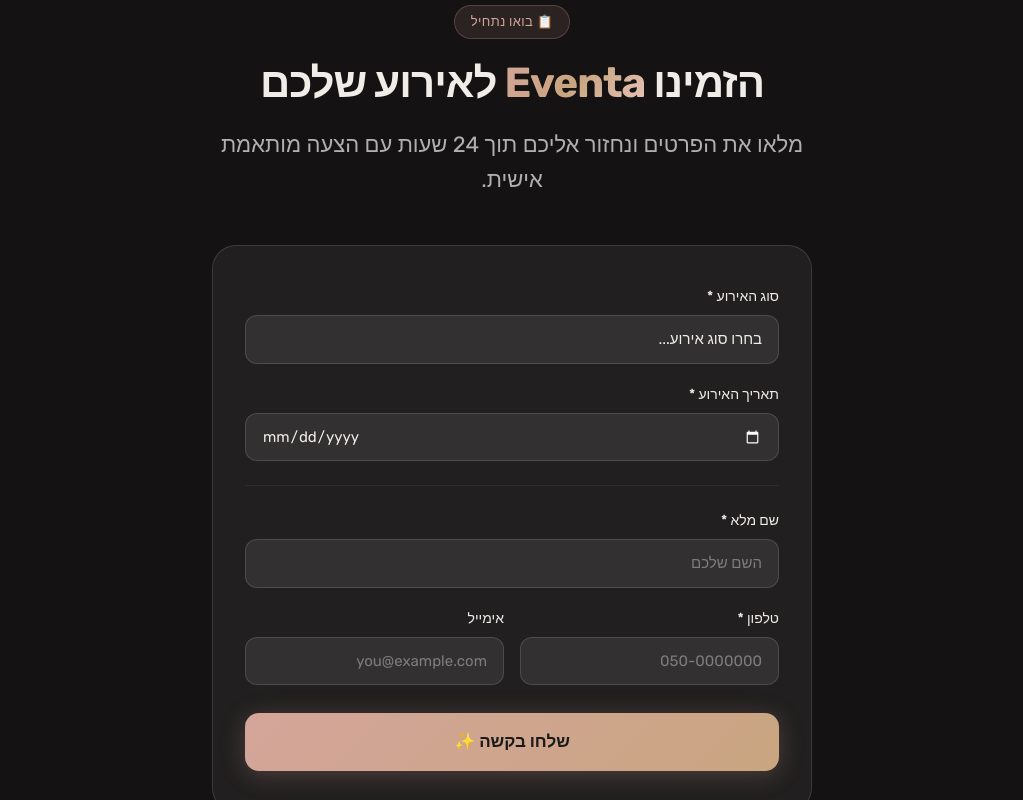
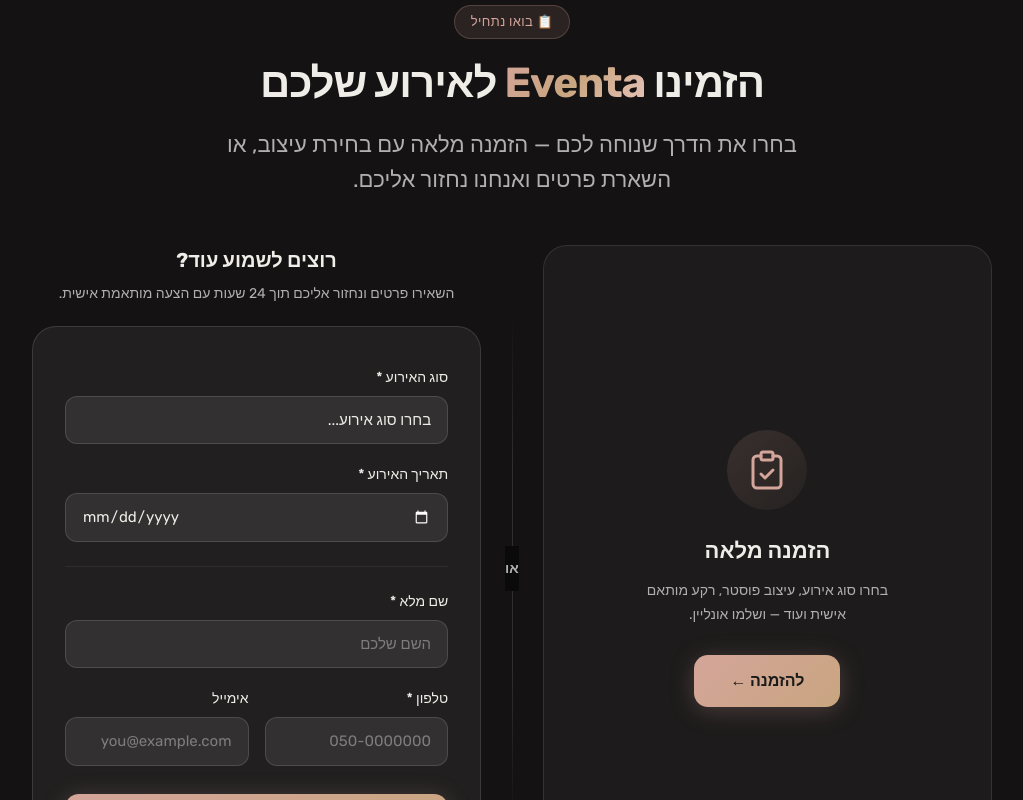
Before and after one commit to tnaydnov/eventa, a Next.js app: page /dating in a window 1280 px wide. Shown: the part 3260-4060 px from the top of the page, without its empty margins (128-1151 px from the left). Built offline with nearby package versions, Linux system fonts and the light colour scheme.

Commit message:
feat: split order section into order-now CTA + contact form side-by-side

```diff
--- a/src/app/api/order/contact-me/route.ts
+++ b/src/app/api/order/contact-me/route.ts
@@ -76,7 +76,7 @@
 
     return buildConfirmationPage(
       'קיבלנו! נחזור אליכם בהקדם',
-      `תודה ${req.contact_name}, צוות Eventa יצור איתכם קשר תוך 24 שעות.`
+      `תודה ${req.contact_name}, צוות Eventa יצור איתכם קשר תוך 48 שעות.`
     );
   } catch (err) {
     logger.error('Contact-me error', { error: err instanceof Error ? err.message : String(err) });
--- a/src/app/cookies/page.tsx
+++ b/src/app/cookies/page.tsx
@@ -62,7 +62,7 @@
             <tr>
               <td style={tdStyle}><code style={{ color: '#d4a59a' }}>ws_admin</code></td>
               <td style={tdStyle}>גישה לממשק ניהול (אדמין)</td>
-              <td style={tdStyle}>24 שעות</td>
+              <td style={tdStyle}>48 שעות</td>
               <td style={tdStyle}>חיונית / פונקציונלית</td>
             </tr>
           </tbody>
--- a/src/app/dating/_components/OrderForm.tsx
+++ b/src/app/dating/_components/OrderForm.tsx
@@ -132,7 +132,7 @@
         disabled={submitted || sending}
         style={submitted ? { background: '#22c55e', boxShadow: 'none' } : undefined}
       >
-        {submitted ? '✓ הבקשה נשלחה בהצלחה!' : sending ? 'שולח...' : 'שלחו בקשה ✨'}
+        {submitted ? '✓ הפרטים נשלחו בהצלחה!' : sending ? 'שולח...' : 'שלחו פרטים'}
       </button>
 
       {error && (
--- a/src/app/dating/_components/wizard/Wizard.tsx
+++ b/src/app/dating/_components/wizard/Wizard.tsx
@@ -220,7 +220,7 @@
           <p className="wiz-success__text">
             קיבלנו את כל הפרטים ונחזור אליכם בהקדם.
             {state.contactPreference === 'call-me'
-              ? ' נפנה אליכם תוך 24 שעות.'
+              ? ' נפנה אליכם תוך 48 שעות.'
               : ' נשלח לכם לינק לתשלום בהקדם.'}
           </p>
           <Link href="/dating" className="wiz-success__btn">
--- a/src/app/dating/_components/wizard/steps/StepSummary.tsx
+++ b/src/app/dating/_components/wizard/steps/StepSummary.tsx
@@ -126,7 +126,7 @@
         >
           <div className="wiz-contact-opt__icon"><WizardIcon name="phone" size={22} /></div>
           <div className="wiz-contact-opt__label">צרו איתי קשר</div>
-          <div className="wiz-contact-opt__desc">נחזור אליכם תוך 24 שעות</div>
+          <div className="wiz-contact-opt__desc">נחזור אליכם תוך 48 שעות</div>
         </button>
 
         <button
--- a/src/app/dating/page.tsx
+++ b/src/app/dating/page.tsx
@@ -42,7 +42,7 @@
 ];
 
 const STEPS = [
-  { num: '1', title: 'פונים אלינו', desc: 'שולחים את פרטי האירוע - סוג, תאריך ופרטים שלכם. אנחנו חוזרים תוך 24 שעות עם הצעה מותאמת.' },
+  { num: '1', title: 'פונים אלינו', desc: 'שולחים את פרטי האירוע - סוג, תאריך ופרטים שלכם. אנחנו חוזרים תוך 48 שעות עם הצעה מותאמת.' },
   { num: '2', title: 'מפיצים QR', desc: 'מקבלים QR ייחודי לאירוע ושמים אותו בכניסה, על הבר, בסטורי - איפה שתרצו.' },
   { num: '3', title: 'האורחים סורקים', desc: 'סריקת QR, בניית פרופיל תוך דקה, ומיד אפשר לגלול בין הרווקים והרווקות באירוע.' },
   { num: '4', title: 'הקסם קורה', desc: 'לייקים, מאצ׳ים ושיחות - האורחים נהנים והחיבורים נוצרים מעצמם.' },
@@ -208,16 +208,49 @@
 
       <div className="landing-accent-line" />
 
-      {/* ═══ Order Form ═══ */}
+      {/* ═══ Order / Contact ═══ */}
       <section id="order" className="landing-section landing-order reveal">
         <span className="landing-badge">📋 בואו נתחיל</span>
         <h2 className="landing-heading" style={{ fontSize: 'clamp(26px, 4vw, 42px)' }}>
           הזמינו <span className="gradient-text">Eventa</span> לאירוע שלכם
         </h2>
         <p className="landing-subheading" style={{ margin: '0 auto' }}>
-          מלאו את הפרטים ונחזור אליכם תוך 24 שעות עם הצעה מותאמת אישית.
+          בחרו את הדרך שנוחה לכם — הזמנה מלאה עם בחירת עיצוב, או השארת פרטים ואנחנו נחזור אליכם.
         </p>
-        <OrderForm />
+
+        <div className="order-split">
+          {/* ── Order Now card ── */}
+          <a href="/dating/order" className="order-split__cta">
+            <div className="order-split__cta-icon">
+              <svg width="48" height="48" viewBox="0 0 24 24" fill="none" stroke="currentColor" strokeWidth="1.5" strokeLinecap="round" strokeLinejoin="round">
+                <path d="M9 5H7a2 2 0 0 0-2 2v12a2 2 0 0 0 2 2h10a2 2 0 0 0 2-2V7a2 2 0 0 0-2-2h-2" />
+                <rect x="9" y="3" width="6" height="4" rx="1" />
+                <path d="m9 14 2 2 4-4" />
+              </svg>
+            </div>
+            <h3 className="order-split__cta-title">הזמנה מלאה</h3>
+            <p className="order-split__cta-desc">
+              בחרו סוג אירוע, עיצוב פוסטר, רקע מותאם אישית ועוד — ושלמו אונליין.
+            </p>
+            <span className="order-split__cta-btn">
+              להזמנה &larr;
+            </span>
+          </a>
+
+          {/* ── Or divider ── */}
+          <div className="order-split__divider">
+            <span>או</span>
+          </div>
+
+          {/* ── Contact form card ── */}
+          <div className="order-split__form-wrap">
+            <h3 className="order-split__form-title">רוצים לשמוע עוד?</h3>
+            <p className="order-split__form-desc">
+              השאירו פרטים ונחזור אליכם תוך 24 שעות עם הצעה מותאמת אישית.
+            </p>
+            <OrderForm />
+          </div>
+        </div>
       </section>
 
       {/* ═══ Footer ═══ */}
--- a/src/app/faq/page.tsx
+++ b/src/app/faq/page.tsx
@@ -38,7 +38,7 @@
   },
   {
     q: 'כמה זמן לוקח לארגן את זה?',
-    a: 'פונים אלינו עם פרטי האירוע, אנחנו מכינים הכל תוך 24 שעות. מקבלים QR מוכן להדפסה - וזהו.',
+    a: 'פונים אלינו עם פרטי האירוע, אנחנו מכינים הכל תוך 48 שעות. מקבלים QR מוכן להדפסה - וזהו.',
   },
   {
     q: 'אפשר להתאים את העיצוב לאירוע?',
@@ -62,7 +62,7 @@
   },
   {
     q: 'איך יוצרים קשר?',
-    a: 'דרך טופס ההזמנה באתר או במייל ל-contact@eventa.productions. נחזור אליכם תוך 24 שעות.',
+    a: 'דרך טופס ההזמנה באתר או במייל ל-contact@eventa.productions. נחזור אליכם תוך 48 שעות.',
   },
 ];
 
--- a/src/app/how-it-works/page.tsx
+++ b/src/app/how-it-works/page.tsx
@@ -21,7 +21,7 @@
   {
     num: '01',
     title: 'פנו אלינו',
-    desc: 'ספרו לנו על האירוע - סוג, תאריך, כמות מוזמנים ומה שחשוב לכם. נחזור תוך 24 שעות עם הצעה מותאמת.',
+    desc: 'ספרו לנו על האירוע - סוג, תאריך, כמות מוזמנים ומה שחשוב לכם. נחזור תוך 48 שעות עם הצעה מותאמת.',
     accent: 'var(--primary, #D4A59A)',
     icon: (
       <svg width="28" height="28" viewBox="0 0 24 24" fill="none" stroke="currentColor" strokeWidth="1.5" strokeLinecap="round" strokeLinejoin="round">
--- a/src/app/styles/landing.css
+++ b/src/app/styles/landing.css
@@ -834,6 +834,180 @@
   text-align: center;
 }
 
+/* ── Split layout: CTA left, form right ── */
+.order-split {
+  display: grid;
+  grid-template-columns: 1fr auto 1fr;
+  gap: 0;
+  align-items: stretch;
+  max-width: 960px;
+  margin: 48px auto 0;
+}
+
+/* ── Order-now CTA card ── */
+.order-split__cta {
+  display: flex;
+  flex-direction: column;
+  align-items: center;
+  justify-content: center;
+  text-align: center;
+  text-decoration: none;
+  padding: 48px 32px;
+  border-radius: 24px;
+  background: rgba(255, 255, 255, 0.04);
+  border: 1px solid rgba(255, 255, 255, 0.10);
+  transition: all 0.35s ease;
+  cursor: pointer;
+}
+
+.order-split__cta:hover {
+  background: rgba(212, 165, 154, 0.06);
+  border-color: rgba(212, 165, 154, 0.25);
+  transform: translateY(-3px);
+  box-shadow: 0 12px 40px rgba(0, 0, 0, 0.25);
+}
+
+.order-split__cta-icon {
+  width: 80px;
+  height: 80px;
+  border-radius: 50%;
+  background: linear-gradient(135deg, rgba(212, 165, 154, 0.15), rgba(212, 165, 154, 0.05));
+  display: flex;
+  align-items: center;
+  justify-content: center;
+  margin-bottom: 24px;
+  color: var(--primary);
+}
+
+.order-split__cta-title {
+  font-size: 22px;
+  font-weight: 700;
+  color: var(--foreground);
+  margin: 0 0 12px;
+}
+
+.order-split__cta-desc {
+  font-size: 14px;
+  color: var(--text-muted);
+  line-height: 1.7;
+  margin: 0 0 28px;
+  max-width: 260px;
+}
+
+.order-split__cta-btn {
+  display: inline-block;
+  padding: 14px 36px;
+  border-radius: 14px;
+  font-size: 16px;
+  font-weight: 600;
+  background: linear-gradient(135deg, var(--primary), var(--accent-gold));
+  color: #1a1a1a;
+  transition: all 0.3s ease;
+  box-shadow: 0 4px 24px rgba(212, 165, 154, 0.25);
+}
+
+.order-split__cta:hover .order-split__cta-btn {
+  box-shadow: 0 8px 32px rgba(212, 165, 154, 0.4);
+}
+
+/* ── Divider ── */
+.order-split__divider {
+  display: flex;
+  align-items: center;
+  justify-content: center;
+  padding: 0 24px;
+  position: relative;
+}
+
+.order-split__divider::before {
+  content: '';
+  position: absolute;
+  top: 10%;
+  bottom: 10%;
+  width: 1px;
+  background: linear-gradient(
+    to bottom,
+    transparent,
+    rgba(255, 255, 255, 0.12) 30%,
+    rgba(255, 255, 255, 0.12) 70%,
+    transparent
+  );
+}
+
+.order-split__divider span {
+  position: relative;
+  z-index: 1;
+  font-size: 14px;
+  font-weight: 600;
+  color: var(--text-muted);
+  background: var(--background);
+  padding: 12px 0;
+}
+
+/* ── Contact form card ── */
+.order-split__form-wrap {
+  text-align: center;
+}
+
+.order-split__form-title {
+  font-size: 20px;
+  font-weight: 700;
+  color: var(--foreground);
+  margin: 0 0 8px;
+}
+
+.order-split__form-desc {
+  font-size: 14px;
+  color: var(--text-muted);
+  line-height: 1.6;
+  margin: 0 0 4px;
+}
+
+/* Inside the split, form stretches to fill */
+.order-split .order-form {
+  margin-top: 20px;
+  max-width: none;
+}
+
+/* ── Mobile: stack vertically ── */
+@media (max-width: 768px) {
+  .order-split {
+    grid-template-columns: 1fr;
+    gap: 0;
+    max-width: 500px;
+  }
+
+  .order-split__cta {
+    padding: 36px 24px;
+    border-radius: 20px;
+  }
+
+  .order-split__divider {
+    padding: 20px 0;
+    flex-direction: row;
+  }
+
+  .order-split__divider::before {
+    top: 50%;
+    bottom: auto;
+    left: 10%;
+    right: 10%;
+    width: auto;
+    height: 1px;
+    background: linear-gradient(
+      to right,
+      transparent,
+      rgba(255, 255, 255, 0.12) 30%,
+      rgba(255, 255, 255, 0.12) 70%,
+      transparent
+    );
+  }
+
+  .order-split__form-wrap {
+    padding-top: 0;
+  }
+}
+
 .order-form {
   max-width: 600px;
   margin: 48px auto 0;
--- a/src/lib/email-templates.ts
+++ b/src/lib/email-templates.ts
@@ -396,7 +396,7 @@
             <a href="${contactMeUrl}" style="display:inline-block;text-decoration:none;border:1px solid ${C.accent};border-radius:8px;padding:12px 28px;color:${C.accent};font-size:14px;font-weight:600;" target="_blank">
               צרו איתי קשר
             </a>
-            <div dir="rtl" style="direction:rtl;text-align:center;font-size:12px;color:${C.dim};margin-top:10px;">נחזור אליכם תוך 24 שעות</div>
+            <div dir="rtl" style="direction:rtl;text-align:center;font-size:12px;color:${C.dim};margin-top:10px;">נחזור אליכם תוך 48 שעות</div>
           </td>
         </tr>
 
```
Also changed, not shown: 1 other file (tests, documents, lock files or other folders).
